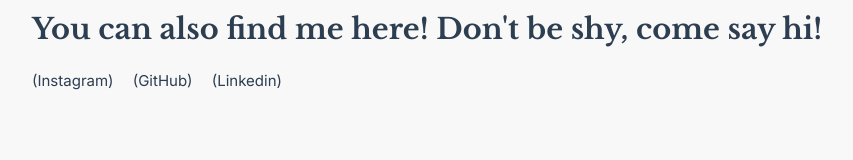
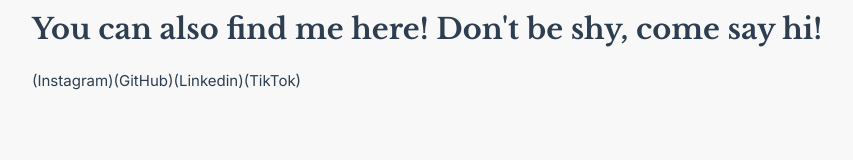
Before and after one commit to MathieuDubart/portfolio-vue, a Vue app: page /contact in a window 1280 px wide. Shown: the part 342-502 px from the top of the page, without its empty margins (0-853 px from the left). Built offline with nearby package versions, Linux system fonts and the light colour scheme.

Commit message:
Update ContactView.vue
Adding/tiktok link in contact

```diff
--- a/src/views/ContactView.vue
+++ b/src/views/ContactView.vue
@@ -8,6 +8,7 @@
       <a href="https://instagram.com/mathieudbrt" target="_blank" class="links">(Instagram)</a>
       <a href="https://github.com/mathieudubart" target="_blank" class="links">(GitHub)</a>
       <a href="https://www.linkedin.com/in/mathieu-dubart" target="_blank" class="links">(Linkedin)</a>
+			<a href="https://www.tiktok.com/@mathieudbrt" target="_blank" class="links">(TikTok)</a>
     </div>
   </div>
 </template>
```
